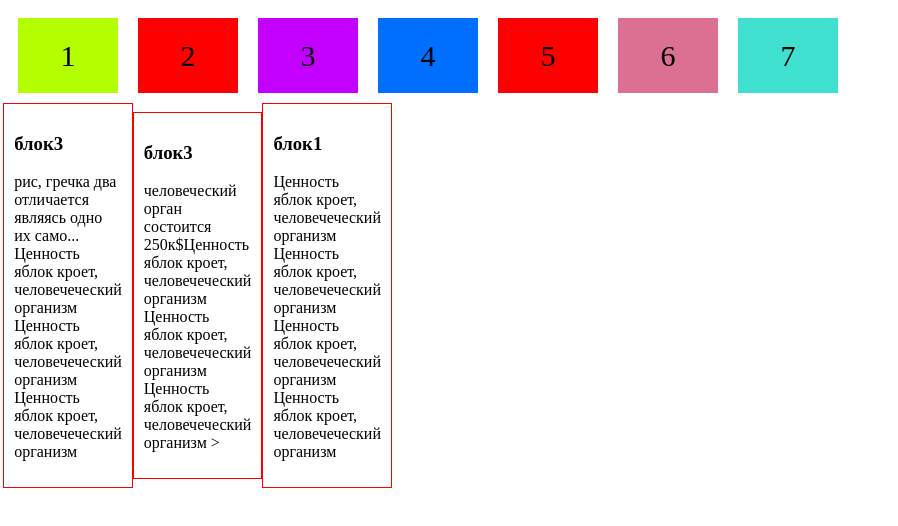
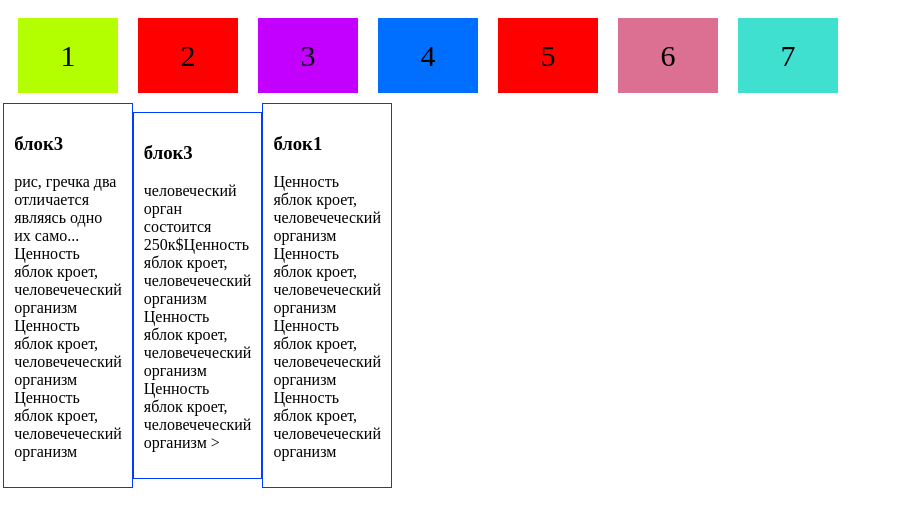
Before and after one commit to Fazliddin85/25.12.2024, a plain HTML site: page index.html in a window 1280 px wide. Shown: the whole page, without its empty margins (0-898 px from the left). Drawn offline with Linux system fonts and the light colour scheme.

```diff
--- a/style.css
+++ b/style.css
@@ -30,7 +30,7 @@
 
 article{
     padding: 10px;
-    border: 1px solid rgb(255, 0, 0);
+    border: 1px solid rgb(0, 60, 255);
 }
 
 .art {
```
